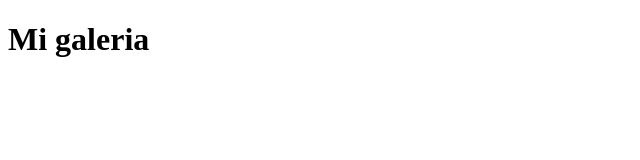
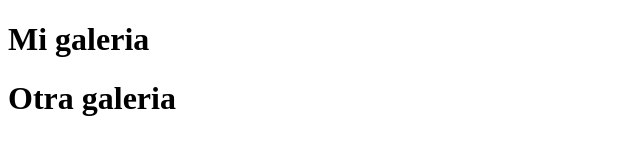
Before and after one commit to Danielmelo1998/ejercicio2, a plain HTML site: page galeria.html in a window 1280 px wide. Shown: the whole page, without its empty margins (0-640 px from the left). Drawn offline with Linux system fonts and the light colour scheme.

Commit message:
titulo nuevo cambiado

```diff
--- a/galeria.html
+++ b/galeria.html
@@ -11,6 +11,8 @@
 <body>
     <h1> Mi galeria <h1>
 
+    <h1>Otra galeria</h1>
+
 </body>
 
 </html>
```
